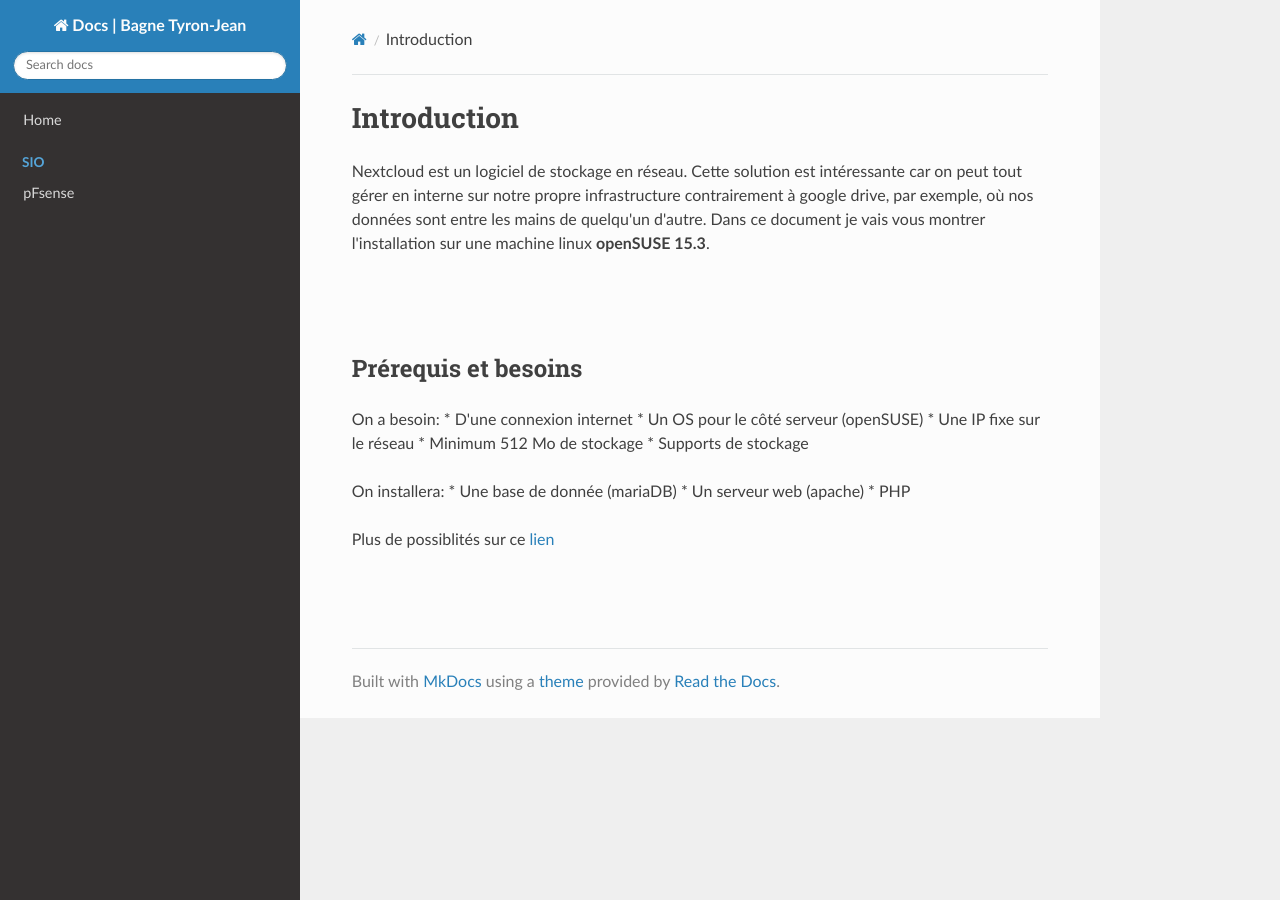
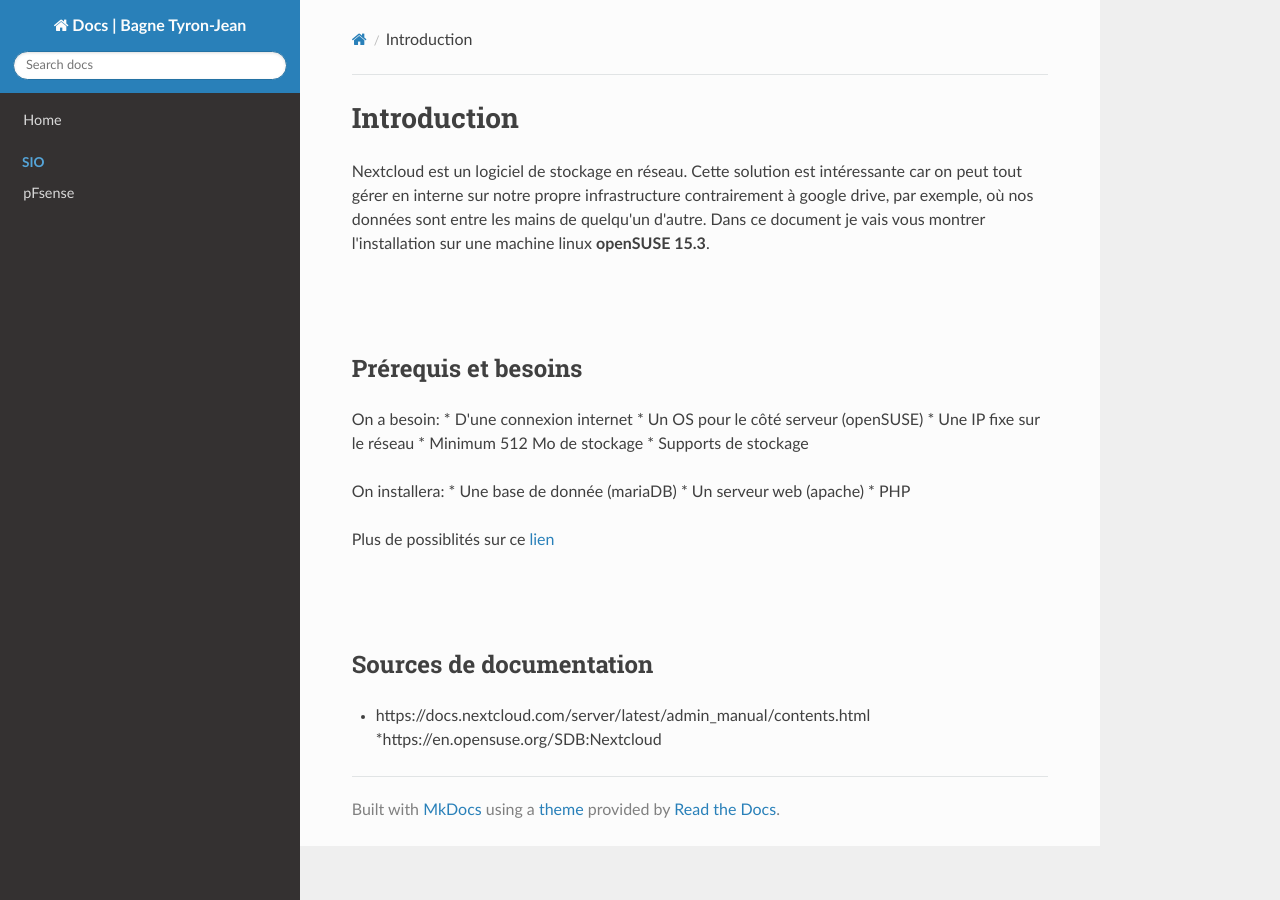
Before and after one commit to wepfen/doc, an MkDocs documentation site: the page built from docs/sio/nextcloud/1 introduction.md, in a window 1280 px wide. Built offline with MkDocs 1.6.1, drawn with Linux system fonts in a browser that asks for light colours; nearby versions of some CDN libraries.

Commit message:
Update 1 introduction.md

```diff
--- a/docs/sio/nextcloud/1 introduction.md
+++ b/docs/sio/nextcloud/1 introduction.md
@@ -20,3 +20,7 @@
 Plus de possiblités sur ce [lien](https://docs.nextcloud.com/server/latest/admin_manual/installation/system_requirements.html)
 
 <br><br>
+
+## Sources de documentation
+* https://docs.nextcloud.com/server/latest/admin_manual/contents.html
+*https://en.opensuse.org/SDB:Nextcloud
```
